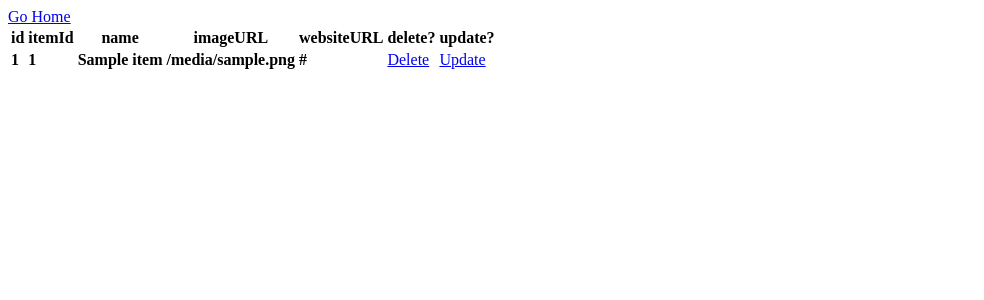
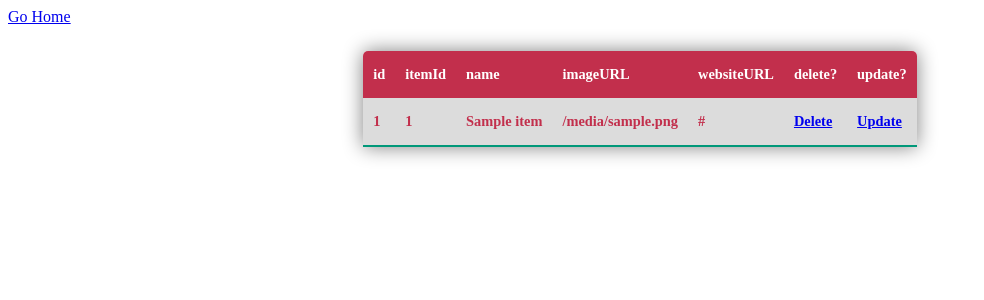
Before and after one commit to ecluster/CST438-Proj02, a Django app: page /AdminItems/ in a window 1280 px wide. Shown: the top 300 px of the page, without its empty margins (0-984 px from the left). Run offline with Django 3.2, Linux system fonts and the light colour scheme; tables that the repository leaves empty hold one stand-in row (values such as "Sample post"); a database or web service that is not in the repository returns one stand-in record (values such as "Sample title"); data that the repository does not hold is empty.

Commit message:
Design admin tables

```diff
--- a/restAPI/templates/AdminItems.html
+++ b/restAPI/templates/AdminItems.html
@@ -3,13 +3,66 @@
 <head>
     <meta charset="UTF-8">
     <title>All Items</title>
+
+    <style>
+        .table-box{
+          display: flex;
+          justify-content: center;
+          margin: 25px 15px 15px 15px;
+        }
+
+        .content-table{
+          border-collapse: collapse;
+          margin: 25px 0;
+          margin-top: 0;
+          margin-bottom: 0;
+          font-size: 0.9em;
+          min-width: 400px;
+          border-radius: 5px 5px 0 0;
+          overflow: hidden;
+          box-shadow: 0 0 20px gray;
+        }
+
+        .content-table thead tr{
+          background-color: #C22F4C;
+          color: white;
+          text-align: left;
+          font-weight: bold;
+        }
+
+        .content-table th,
+        .content-table td {
+          padding: 15px 10px;
+        }
+
+        .content-table tbody tr{
+          border-bottom: 1px solid #dddddd;
+          background-color: gainsboro;
+        }
+
+        .content-table tbody tr:nth-of-type(even){
+          background-color: #f3f3f3;
+        }
+
+        .content-table tbody tr:last-of-type{
+          border-bottom: 2px solid #009879;
+        }
+
+        .content-table tbody tr.active-row {
+          font-weight: bold;
+          color: #C22F4C;
+        }
+
+    </style>
+
 </head>
 <body>
 
 <a href="../../AdminHome">Go Home</a>
     {% block content %}
 
-        <table>
+        <div class="table-box">
+            <table class="content-table">
                 <thead>
                     <tr>
                         <th>id</th>
@@ -24,7 +77,7 @@
 
                 <tbody>
                     {% for i in allItems %}
-                    <tr>
+                        <tr class="active-row">
                             <td><strong> {{i.id}} </strong></td>
                             <td><strong> {{i.itemId}} </strong></td>
                             <td><strong> {{i.name}} </strong></td>
@@ -36,6 +89,7 @@
                     {% endfor %}
                 </tbody>
             </table>
+        </div>
 
     {% endblock %}
 
```
Also changed, not shown: restAPI/templates/AdminUsers.html (+55 -2 lines), restAPI/templates/AdminWishlist.html (+56 -2 lines). Lines whose indentation alone changed are shown as unchanged.
